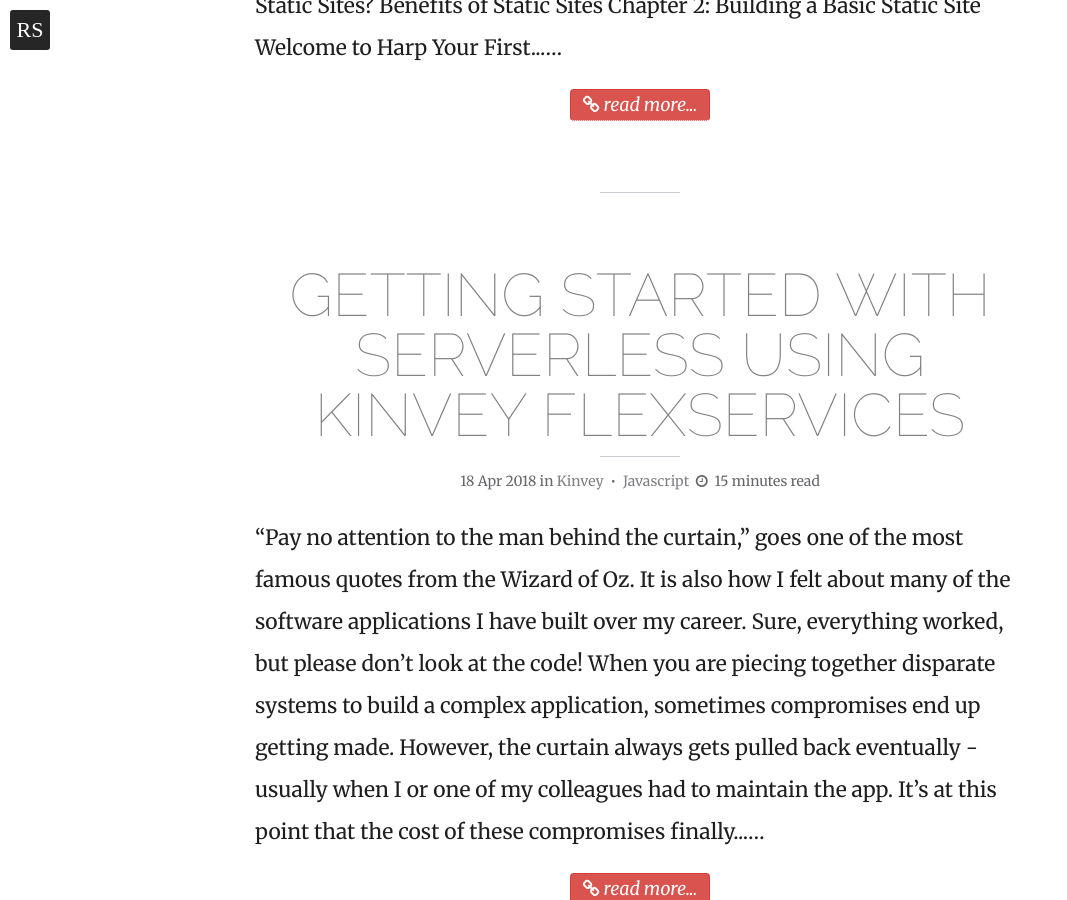
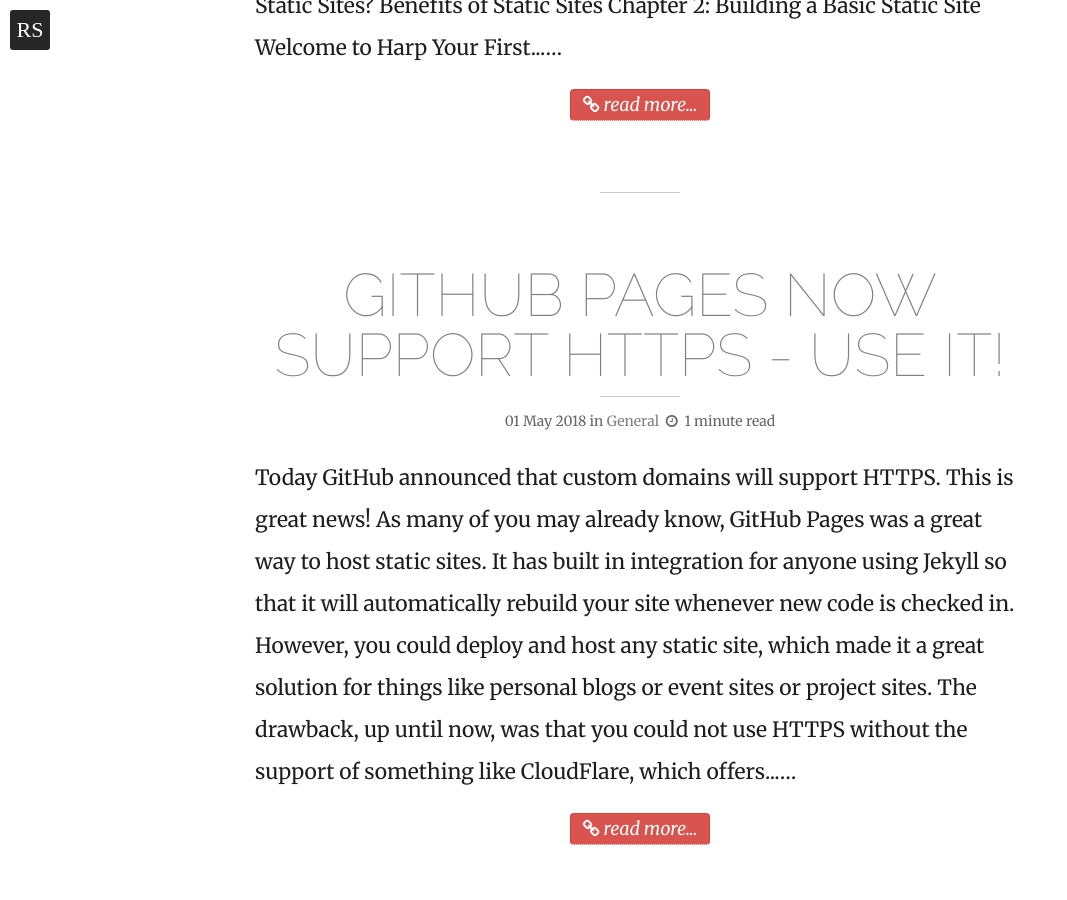
Before and after one commit to remotesynth/remotesynth.github.io, a Jekyll site: the page built from index.html, in a window 1280 px wide and 900 px high, scrolled down 951 px. Shown: the whole window, without its empty margins (0-1067 px from the left). Built offline with Jekyll 4.4.1, drawn with Linux system fonts in a browser that asks for light colours; the list of posts is cut into pages by our own code; some of the changed text lies outside the part shown.

Commit message:
new post

```diff
--- a/_data/publications.yaml
+++ b/_data/publications.yaml
@@ -55,6 +55,8 @@
         URL: "http://developer.telerik.com/featured/comparing-static-site-engines/"
 -   name: "Progress Blog"
     articles:
+      - title: "Top 4 Developer Featuresin Kinvey"
+        URL: "https://www.progress.com/blogs/top-4-developer-features-in-kinvey"
       - title: "Getting Started with Kinvey FlexServices"
         URL: "https://www.progress.com/blogs/getting-started-with-kinvey-flexservices"
 -   name: "Kinvey Blog"
--- /dev/null
+++ b/_posts/2018-05-01-github-pages-https.md
@@ -0,0 +1,21 @@
+---
+layout: post
+title: "GitHub Pages Now Support HTTPS - Use It!"
+date: "2018-05-01"
+categories:
+    - general
+description: GitHub has finally announced HTTPS support.
+comments: true
+---
+
+Today [GitHub announced](https://blog.github.com/2018-05-01-github-pages-custom-domains-https/) that custom domains will support HTTPS. This is great news!
+
+As many of you may already know, [GitHub Pages](https://pages.github.com/) was a great way to host static sites. It has built in integration for anyone using [Jekyll](https://jekyllrb.com/) so that it will automatically rebuild your site whenever new code is checked in. However, you could deploy and host any static site, which made it a great solution for things like personal blogs or event sites or project sites.
+
+The drawback, up until now, was that you could not use HTTPS without the support of something like [CloudFlare](https://www.cloudflare.com/), which offers a free account with a shared SSL cert. This is fine for many projects, but not always suitable. For instance, I hosted some event sites for work on GitHub pages, and you had no way to know with whom you shared the SSL cert (which, for a company, could lead to some embarrassment).
+
+The only other option was to accept the the dreaded "Your connection to this site is not secure" warning. This warning only gets worse if, as [planned for July in Chrome 68](https://techcrunch.com/2018/02/08/chrome-will-soon-mark-all-unencrypted-pages-as-not-secure/), Chrome begins marking pages as "not secure" prominently in the address bar.
+
+Even better, GitHub has added the ability to configure your URL to enforce HTTPS, meaning that any visitors to the unsecured version of your domain will be automatically redirected to HTTPS.
+
+If you want to get started configuring your domain for GitHub Pages, [check the documentation](https://help.github.com/articles/using-a-custom-domain-with-github-pages/) and then walk through the instructions in the [announcement post](https://blog.github.com/2018-05-01-github-pages-custom-domains-https/) to configure SSL or in their [documentation of the feature](https://help.github.com/articles/securing-your-github-pages-site-with-https/).
```
